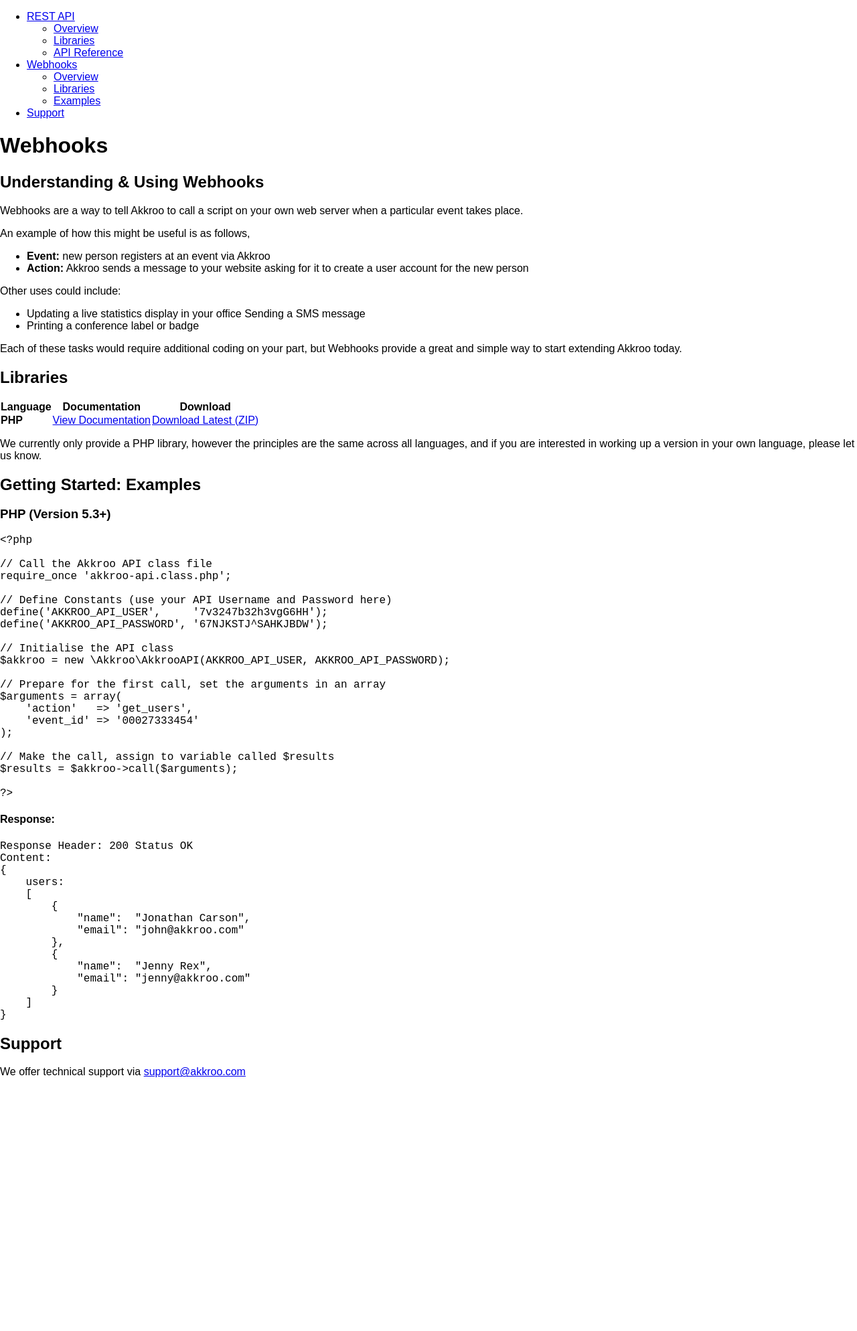
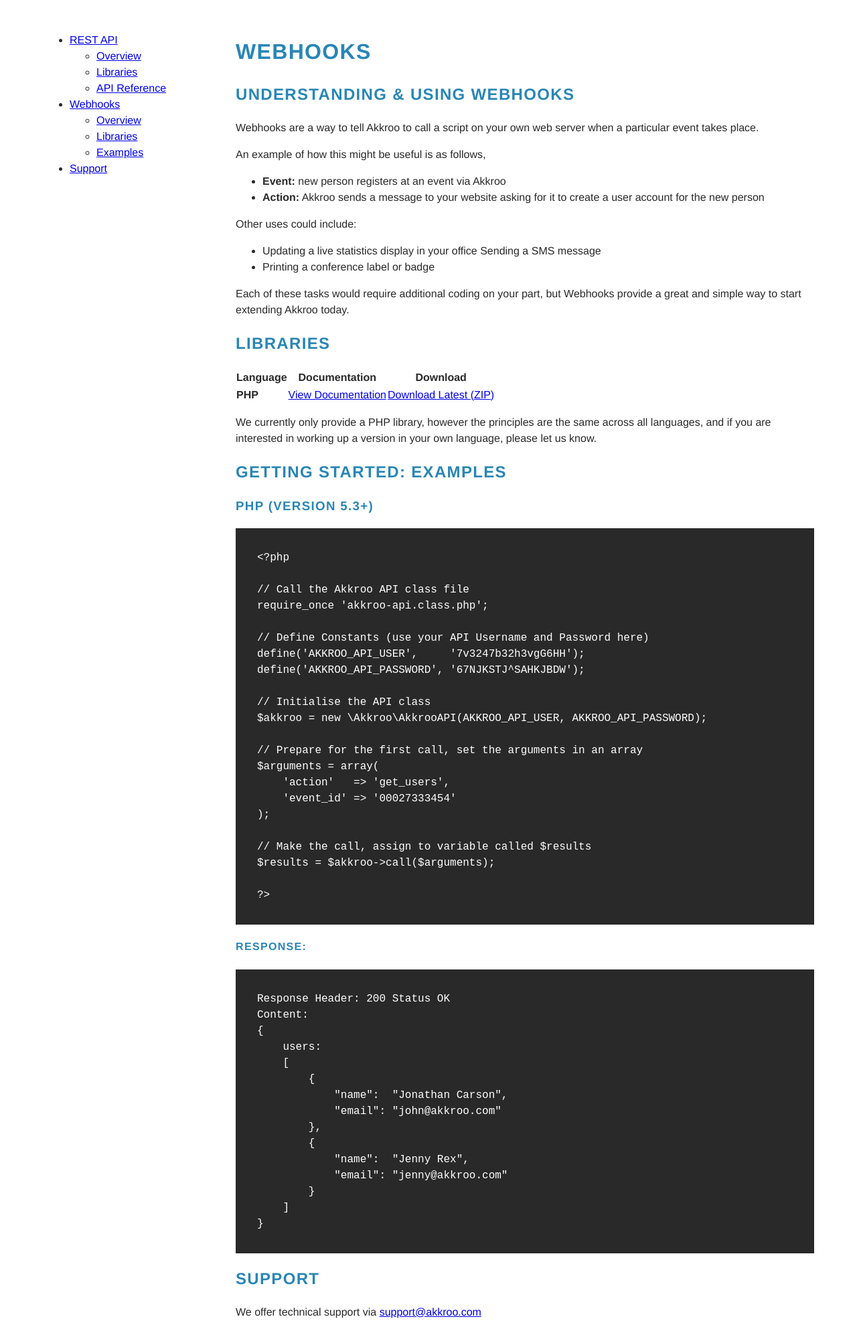
Before and after one commit to craigreid/docs, a Jekyll site: the page built from webhooks/index.md, in a window 1280 px wide. Shown: the whole page at 67% size. Built offline with Jekyll 4.4.1, drawn with Linux system fonts in a browser that asks for light colours; before the commit the page ends 1626 px from its top, so only the background shows below that.

Commit message:
basic styling

```diff
--- a/_layouts/default.html
+++ b/_layouts/default.html
@@ -8,8 +8,11 @@
 		<meta name="viewport" content="initial-scale=1,width=device-width" />
 
 		<link rel="stylesheet" href="/docs/css/normalize.css" />
+		<link rel="stylesheet" href="/docs/css/style.css" />
 	</head>
 	<body>
-		{{ content }}
+		<div id="container">
+			{{ content }}
+		</div>
 	</body>
 </html>
--- a/_layouts/page.html
+++ b/_layouts/page.html
@@ -22,6 +22,6 @@ layout: default
 	</ul>
 </nav>
 
-<div>
+<div id="content">
 	{{ content }}
 </div>
--- /dev/null
+++ b/css/style.css
@@ -0,0 +1,41 @@
+body {
+	background: #fff;
+	line-height: 1.5;
+	font-family: "Helvetica Neue", Arial, "Lucida Grande", sans-serif;
+	color: #292929;
+}
+
+#container {
+	width: 90%;
+	margin: 2em auto;
+}
+
+nav {
+	float: left;
+	width: 25%;
+}
+
+#content {
+	float: right;
+	width: 75%;
+}
+
+h1,
+h2,
+h3,
+h4,
+h5,
+h6 {
+	font-family: "proxima-nova", "Helvetica Neue", Arial, "Lucida Grande", sans-serif;
+	letter-spacing: 1pt;
+	text-transform: uppercase;
+	font-weight: bold;
+	color: #2886b6;
+}
+
+pre code {
+	background: #292929;
+	color: #fff;
+	display: block;
+	padding: 2em;
+}
```
